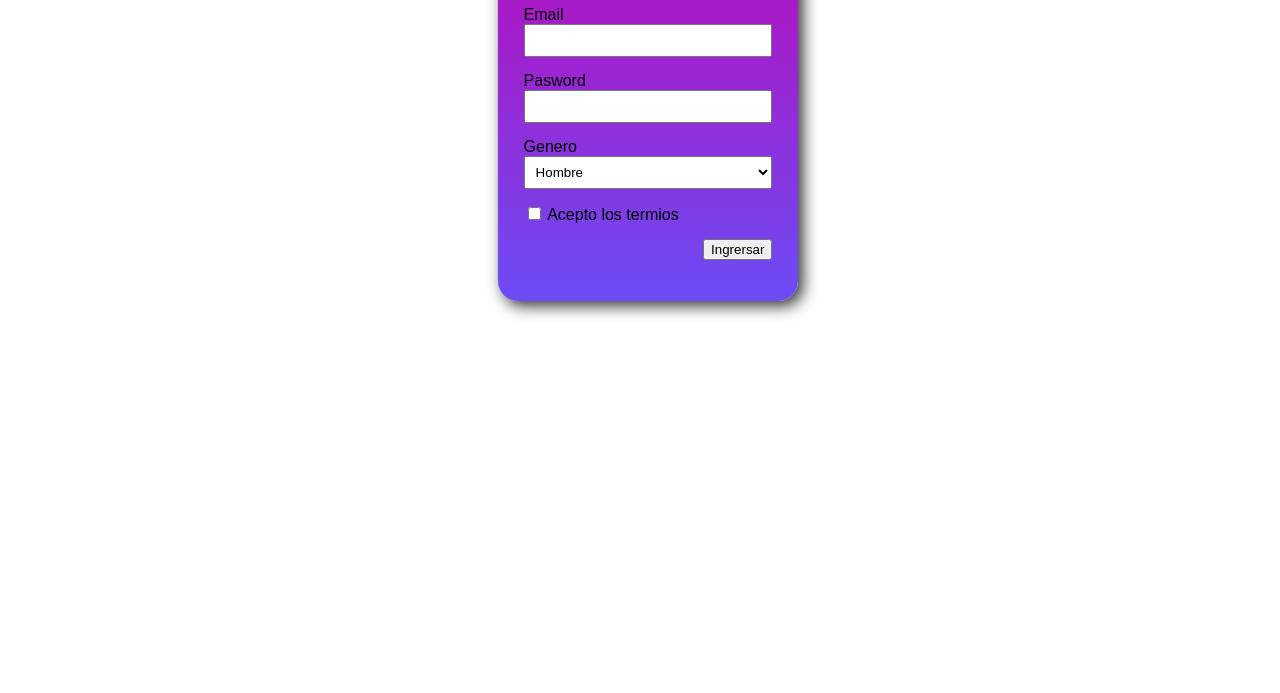
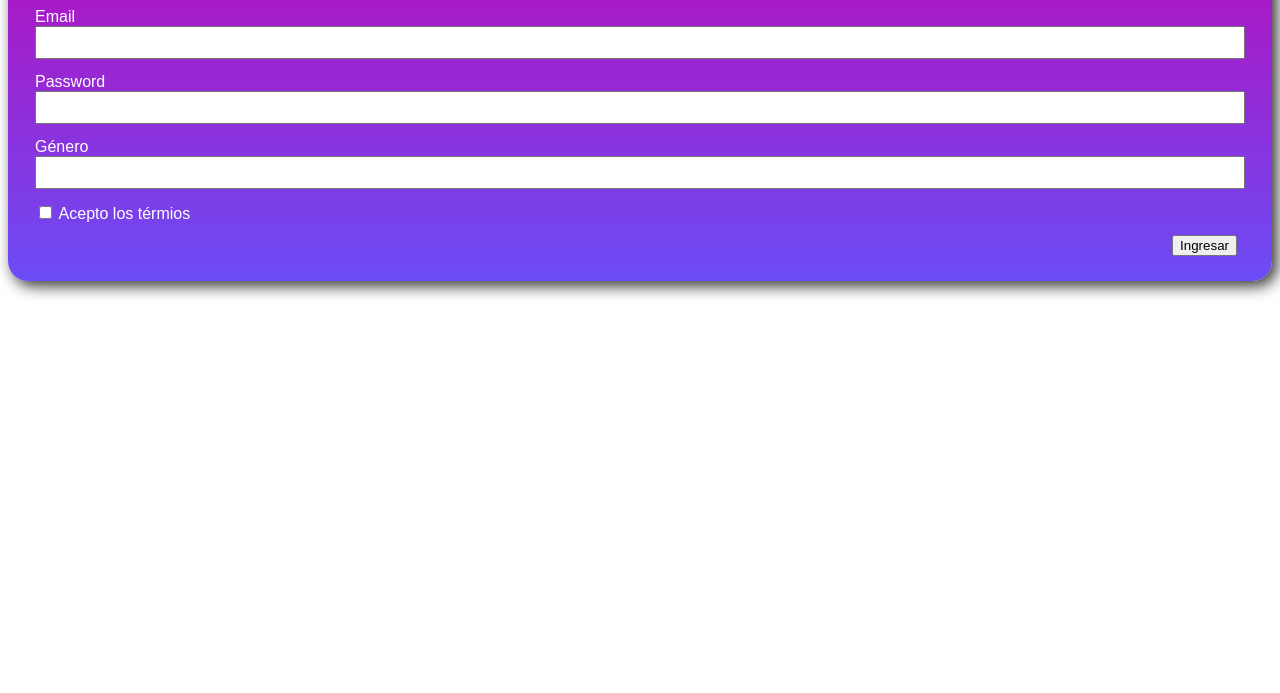
Before and after one commit to fabiankintero/aspirantes-mir-html-y-css, a plain HTML site: page ejercicio1-html-y-css/index.html in a window 1280 px wide. Shown: the part 107-800 px from the top of the page. Drawn offline with Linux system fonts and the light colour scheme.

Commit message:
actualizacion ejercicio

```diff
--- a/ejercicio1-html-y-css/index.html
+++ b/ejercicio1-html-y-css/index.html
@@ -1,24 +1,25 @@
 <!DOCTYPE html>
 <html>
   <head>
-    <meta charset="utf-8">
+    <meta charset="UTF-8">
+    <meta http-equiv="X-UA-Compatible" content="IE=edge">
      <title>Login</title>
+     <meta name="viewport" content="width=device-width, initial-scale=1.0">
     <link rel="stylesheet" href="styles.css">
 </head>
   <body>
       <form class="Login">
       <h1>Login</h1>
-
       <div class="entradas">
-        <label for="">Email</label><br>
-        <input type="email">
+        <label for="iemeil">Email</label>
+        <input id="iemeil" type="email" name="email">
       </div>
         <div class="entradas">
-         <label for="">Pasword</label><br>
-         <input type="Pasword">
+        <label for="ipass">Password</label>
+        <input id="ipass" type="password" name="text">
      </div>
      <div class="entradas">
-                <label for="">Genero <br>
+       <label for="">Género
         <select name="" id="">
        <option value="">Hombre</option>
        <option value="">Mujer</option>
@@ -26,10 +27,10 @@
        </select>
       </div>
        <div class="entradas">
-     <label for=""><input type="checkbox"> Acepto los termios</label>
+       <label for=""><input type="checkbox"> Acepto los térmios</label>
        </div>
        <div class="boton">
-        <button type="button">Ingrersar</button>
+       <button type="submit">Ingresar</button>
       </div>
     </form>
  </body>
--- a/ejercicio1-html-y-css/styles.css
+++ b/ejercicio1-html-y-css/styles.css
@@ -1,8 +1,4 @@
-*{
-
-    box-sizing: border-box;
-
-              }
+*{ box-sizing: border-box;}
 
 body {
 font-family:Arial, Helvetica, sans-serif;
@@ -12,39 +8,44 @@ font-family:Arial, Helvetica, sans-serif;
 form {
     width: 300px;
     background: linear-gradient(#bd09b7, #6b4cf5 );
-    padding: 2%;
+    padding: 20px;
     margin: auto;
     border-radius: 20px;
-    box-shadow: 5px 5px 15px #333;
-}
-
+    box-shadow: 5px 5px 15px #333;}
 form h1{
     margin: o o 20px;
     color: white;
     text-align:left;
 }
-
 form .entradas {
-   margin-bottom: 15px;
+   padding: 7px;
+   color: white;
+   text-align:left;
 }
 
 form .boton {
-    margin-bottom: 15px;
-    text-align: right;
-    color: white;}
 
-input[Type=email], input[Type=pasword],select{
+padding-top: 5px;
+padding-bottom: 5px;
+padding-left: 15px;
+padding-right: 15px;
+text-align: right;
+color: black;
+}
+
+
+
+input[type=email], input[type=password],select{
         width: 100%;
         padding: 7px;
+        color: white;
     }
 
-@media (min-width:500px){
-       body{
-        width: 100%;
-     }
+@media(min-width:500px){
+   form {
+    width:100%}
 }
-@media (max-width:500px){
-    .form{
-    width: 300%;
+@media(max-width:500px){
+    form {
+     width:300px}
  }
-}
```
Lines whose indentation alone changed are shown as unchanged.
